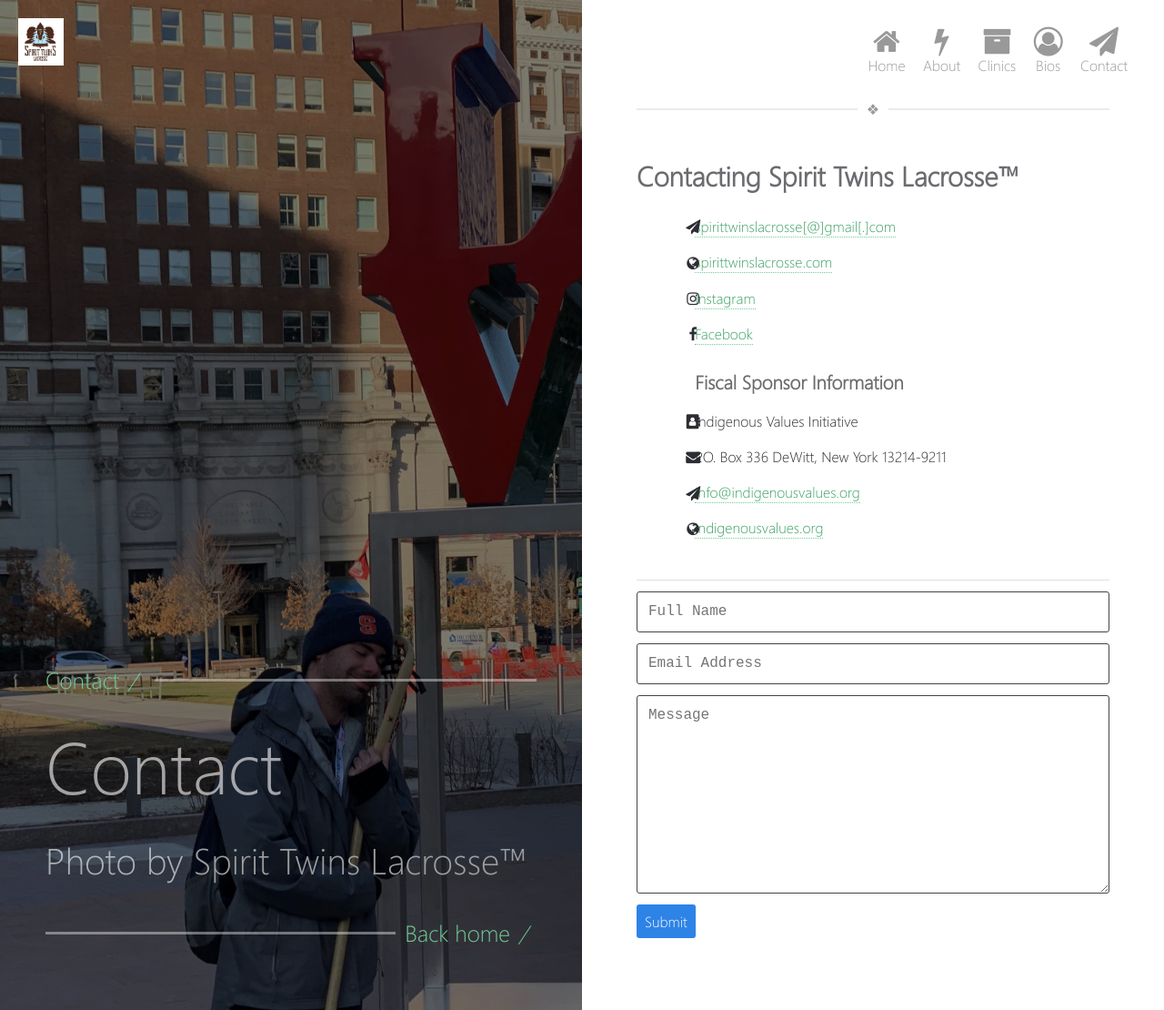
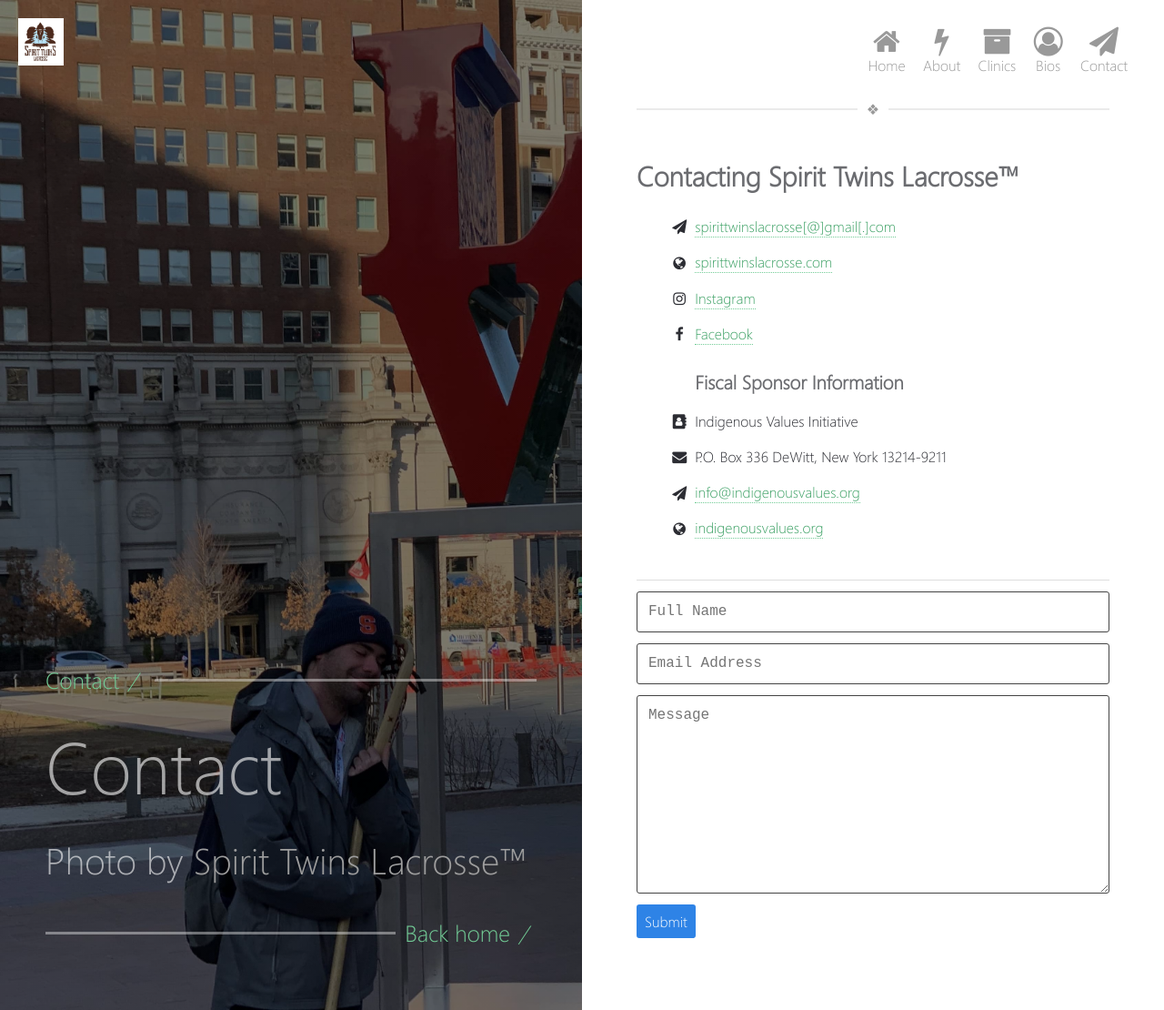
Before and after one commit to adamdjbrett/spirittwinslacrosse.com, a Jekyll site: the page built from _pages/contact.html, in a window 1280 px wide. Shown: the whole page at 91% size. Built offline with Jekyll 4.4.1, drawn with Linux system fonts in a browser that asks for light colours.

Commit message:
Update contact.html

```diff
--- a/_pages/contact.html
+++ b/_pages/contact.html
@@ -48,7 +48,7 @@
     border-radius: 3px;
     transition: box-shadow .2s ease;
 }
-  .fa-li{margin-left: 15px;}
+  .fa-li{margin-right: 15px;}
 form.wj-contact input[type="submit"] {
     outline: none;
     color: white;
```
